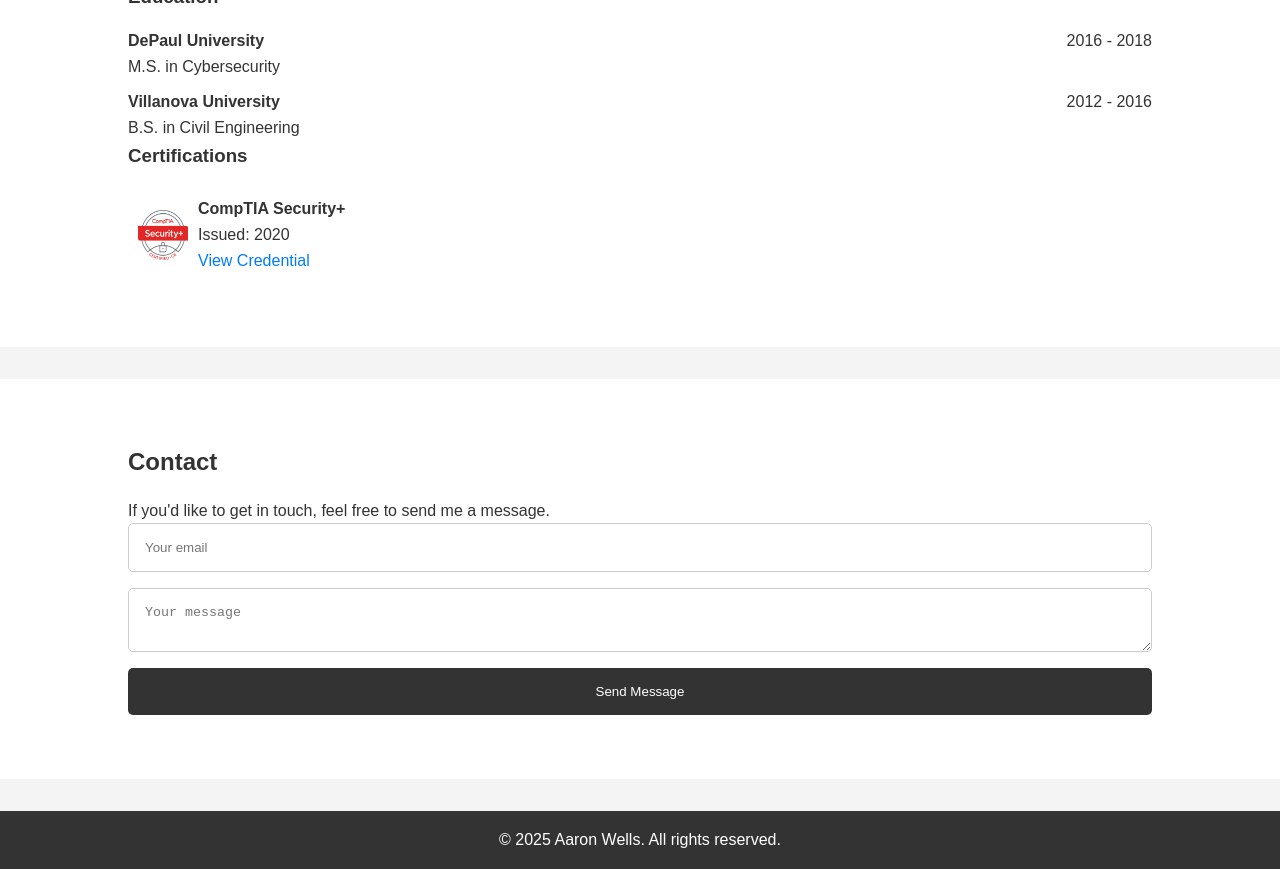
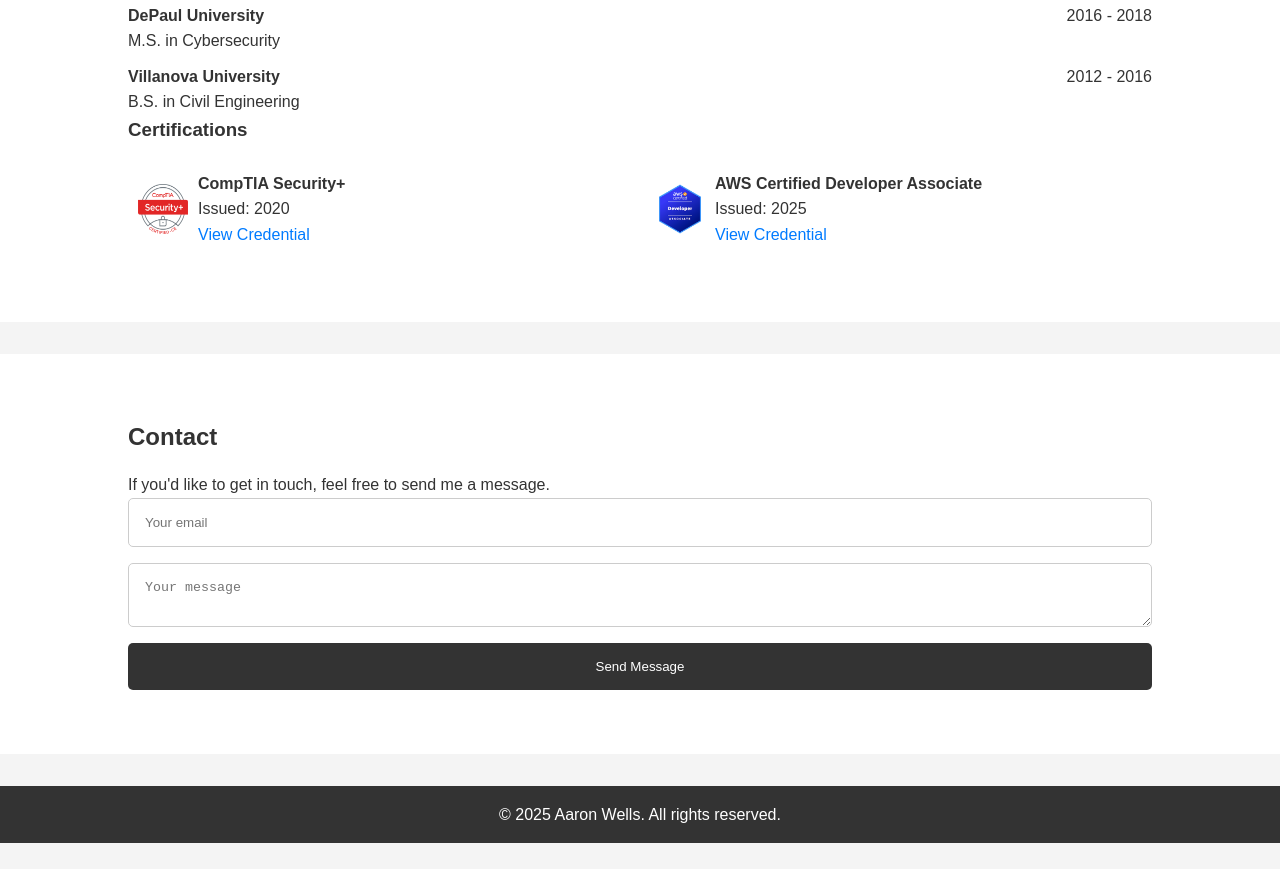
Before and after one commit to awells2399/website_portfolio, a website: page static-website-src/index.html in a window 1280 px wide. Shown: the part 1796-2665 px from the top of the page. After the commit the page ends 2639 px from the top, so only its background shows below. Drawn offline with Linux system fonts and the light colour scheme; no server answers.

Commit message:
Added AWS cert

```diff
--- a/static-website-src/config.json
+++ /dev/null
@@ -1 +0,0 @@
-{"api_url":"https://8jc53oosub.execute-api.us-east-1.amazonaws.com/prod/view_count"}
--- a/static-website-src/index.html
+++ b/static-website-src/index.html
@@ -77,9 +77,8 @@
           where I developed a solid foundation in problem solving and teamwork
           from playing on the football team. GO Cats! After stumbling upon the
           television series Mr.Robot, I knew that I wanted to pursue a career in
-          Information Technology/Cybersecurity. YES, I knew "hacking" was not as
-          easy as shown on the show. Long story short, I furthered my education
-          by earning a master’s degree in Cybersecurity from DePaul University.
+          Information Technology/Cybersecurity. I furthered my education by
+          earning a master’s degree in Cybersecurity from DePaul University.
         </p>
         <p>
           Over the years, I have gained extensive experience in cybersecurity,
@@ -189,6 +188,22 @@
                 >
               </div>
             </div>
+            <div class="certification-card">
+              <img
+                src="assets\pictures\aws-certified-developer-associate.png"
+                alt="AWS Certified Developer Badge"
+                class="certification-icon"
+              />
+              <div class="certification-details">
+                <p><strong>AWS Certified Developer Associate</strong></p>
+                <p>Issued: 2025</p>
+                <a
+                  href="https://www.credly.com/badges/6296438c-b1a6-498a-b2ea-b1527b0f5069/public_url"
+                  target="_blank"
+                  >View Credential</a
+                >
+              </div>
+            </div>
           </div>
         </div>
       </div>
```
Also changed, not shown: README.md, static-website-src/assets/pictures/aws-certified-developer-associate.png (added), terraform/README.md.
